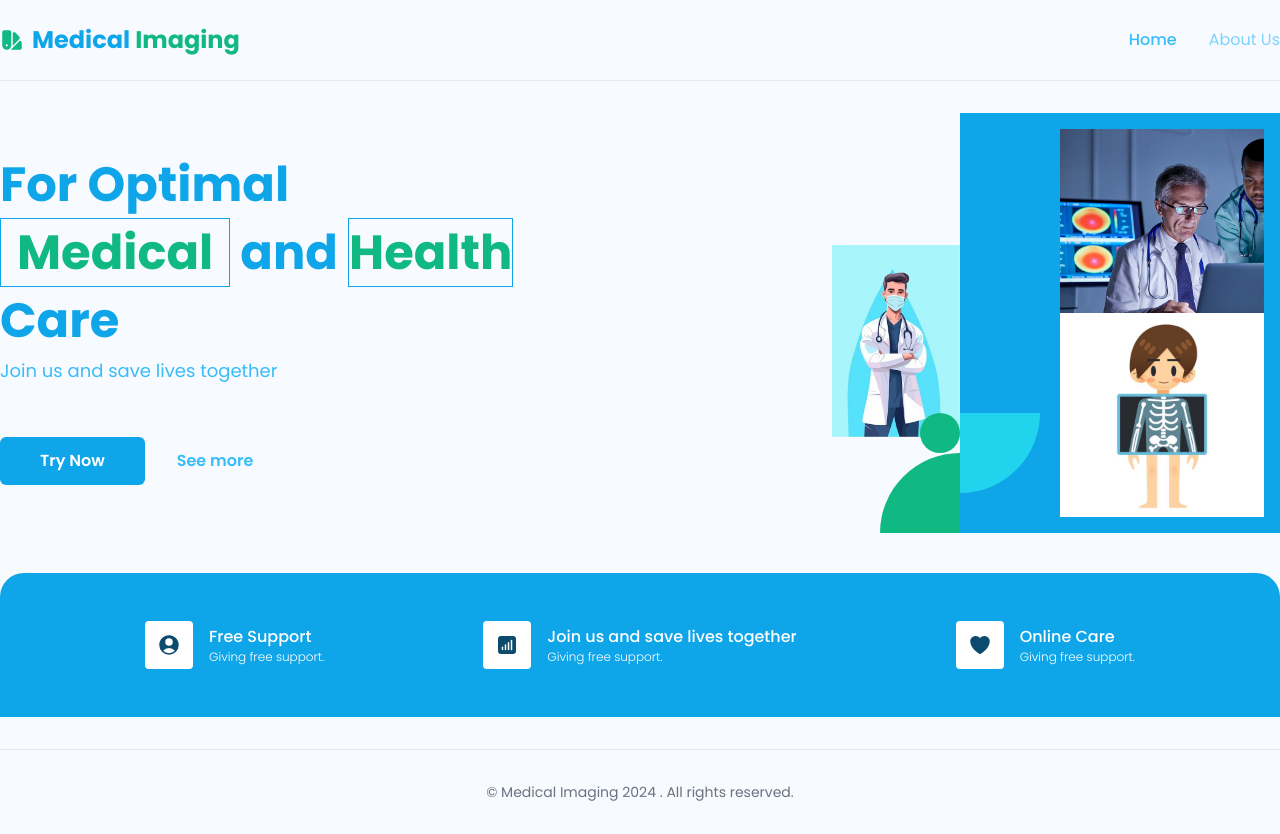
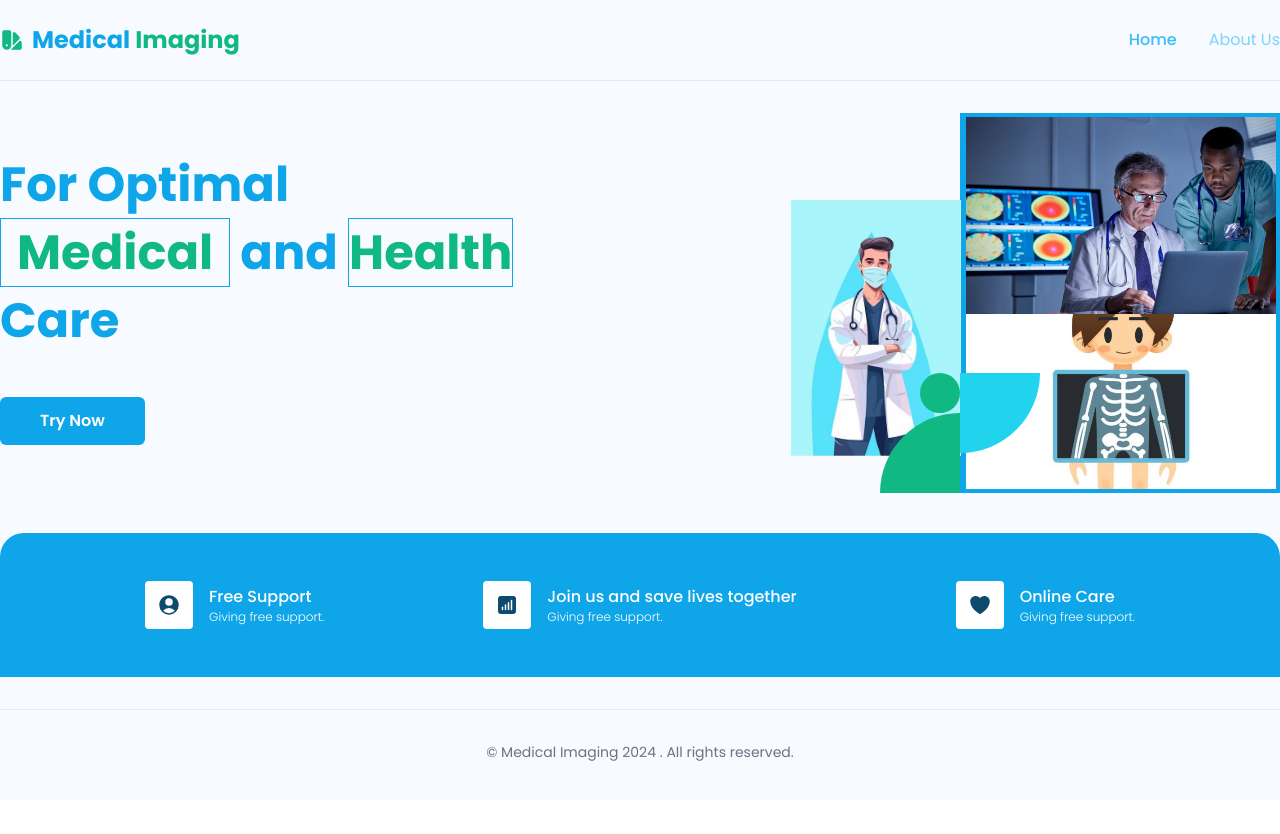
Before and after one commit to Felmeta-M/medical-imaging, a Next.js app in the folder frontend/: page / in a window 1280 px wide. After the commit the page ends 800 px from the top, so only its background shows below. Built offline with nearby package versions, Linux system fonts and the light colour scheme.

Commit message:
adding section

```diff
--- a/frontend/src/app/heroSection.tsx
+++ b/frontend/src/app/heroSection.tsx
@@ -6,7 +6,7 @@ type Props = {};
 
 export default function HeroSection({}: Props) {
   const content = {
-    description: "Join us and save lives together",
+    // description: "Join us and save lives together",
     cta_button: "Try Now",
     images: {
       a: "/doctor.jpeg",
@@ -27,7 +27,7 @@ export default function HeroSection({}: Props) {
             </span>
             <span>Care</span>
           </h1>
-          <p className="text-lg text-sky-400">{content?.description} </p>
+          {/* <p className="text-lg text-sky-400">{content?.description} </p> */}
 
           {/* Buttons */}
           <div className="flex flex-row space-x-8 pt-10">
@@ -36,14 +36,14 @@ export default function HeroSection({}: Props) {
                 {content?.cta_button}
               </button>
             </Link>
-            <button className="font-semibold text-sky-400 transition hover:text-sky-700 focus:outline-none">
+            {/* <button className="font-semibold text-sky-400 transition hover:text-sky-700 focus:outline-none">
               See more
-            </button>
+            </button> */}
           </div>
         </div>
         {/* Images */}
         <div className="relative">
-          <div className="absolute left-16 top-1/3 z-10 -mt-2 h-48 w-96">
+          <div className="absolute left-11 top-1/4 z-10 -mt-2 h-64 w-96">
             <Image
               className=" object-contain "
               src={content?.images?.a}
@@ -52,7 +52,7 @@ export default function HeroSection({}: Props) {
               alt="Doctor a"
             />
           </div>
-          <div className="absolute right-4 top-4 z-10 h-[204px] w-[204px]">
+          <div className="absolute right-1 top-1 z-10 h-[204px] w-[310px]">
             <Image
               className="object-cover"
               src={content?.images?.b}
@@ -61,7 +61,7 @@ export default function HeroSection({}: Props) {
               alt="Doctor b"
             />
           </div>
-          <div className="absolute right-4 bottom-4 z-10 h-[204px] w-[204px]">
+          <div className="absolute right-1 bottom-1 z-10 h-[175px] w-[310px]">
             <Image
               className="object-cover"
               src={content?.images?.c}
```
